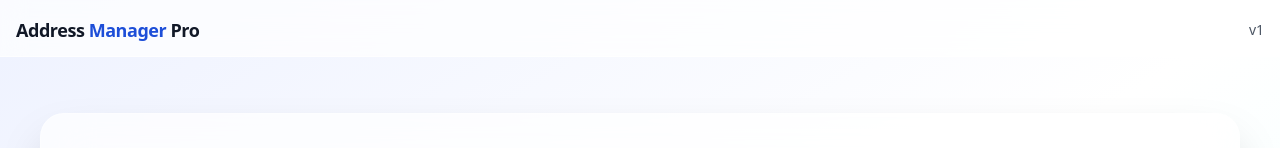
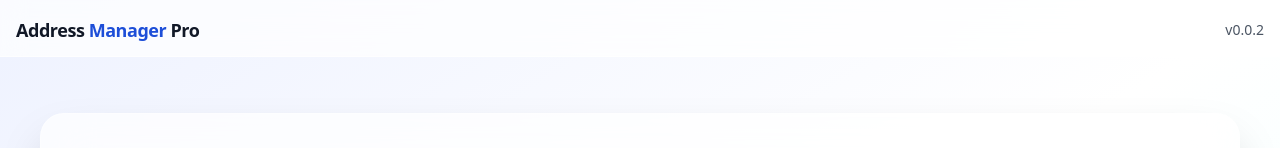
Before and after one commit to Yaro-bit/address-manager-pro, a Next.js app: page / in a window 1280 px wide. Shown: the top 148 px of the page. Built offline with nearby package versions, Linux system fonts and the light colour scheme.

Commit message:
Update layout.tsx

```diff
--- a/app/layout.tsx
+++ b/app/layout.tsx
@@ -38,7 +38,7 @@ export default function RootLayout({ children }: { children: ReactNode }) {
             <div className="font-black tracking-tight text-lg">
               Address <span className="text-blue-700">Manager</span> Pro
             </div>
-            <div className="text-sm text-gray-600">v1</div>
+            <div className="text-sm text-gray-600">v0.0.2</div>
           </div>
         </header>
 
```
